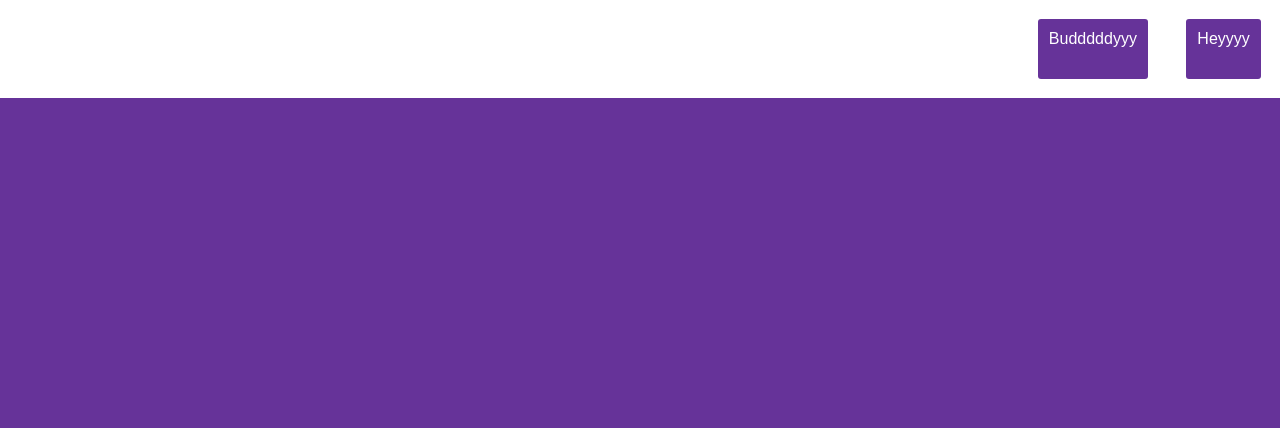
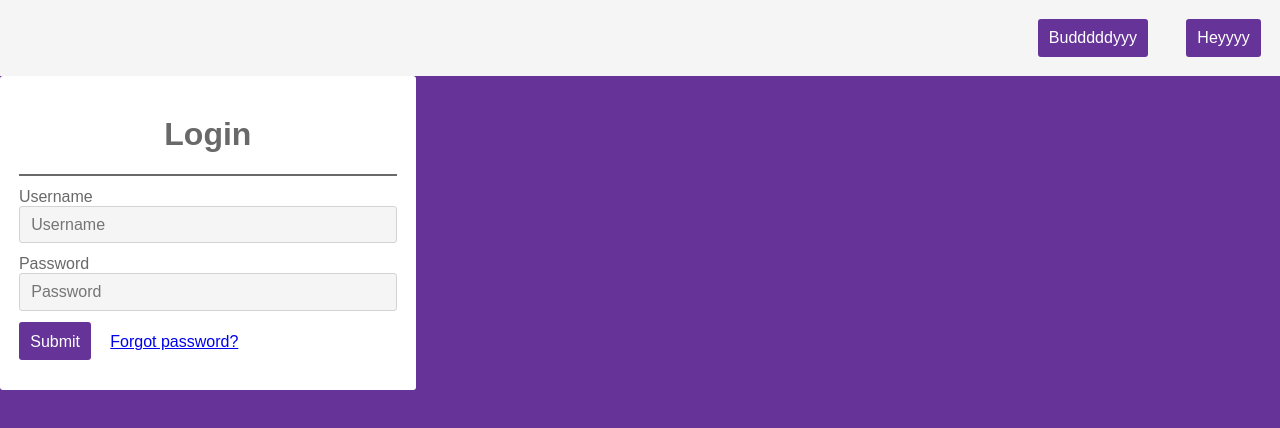
Before and after one commit to Jamdan2/tmon, a React (Create React App) app: page / in a window 1280 px wide. Shown: the top 428 px of the page. Built offline with nearby package versions, Linux system fonts and the light colour scheme.

Commit message:
Vertical align text in NavBar links

```diff
--- a/src/app/components/navBar/NavBar.css
+++ b/src/app/components/navBar/NavBar.css
@@ -4,7 +4,7 @@
 
     padding: 0;
 
-    background-color: white;
+    background-color: whitesmoke;
 
     list-style-type: none;
     overflow: hidden;
@@ -21,7 +21,7 @@
 
     margin: 5mm;
 
-    padding: 3mm;
+    padding: 0 3mm;
 
     background-color: rebeccapurple;
 
@@ -29,4 +29,6 @@
     text-decoration: none;
 
     display: block;
+
+    line-height: 10mm;
 }
--- a/src/app/pages/Welcome.js
+++ b/src/app/pages/Welcome.js
@@ -1,6 +1,7 @@
 import React from 'react';
 import NavBarContainer from "../components/navBar/navBarContainer";
 import Link from "react-router-dom/es/Link";
+import LoginFormContainer from "../components/loginForm/LoginFormContainer";
 
 const Welcome = () => {
     return (
@@ -9,6 +10,7 @@ const Welcome = () => {
                 <Link to="/" className="navLink">Heyyyy</Link>
                 <Link to="/" className="navLink">Budddddyyy</Link>
             </NavBarContainer>
+            <LoginFormContainer/>
         </div>
     );
 };
```
